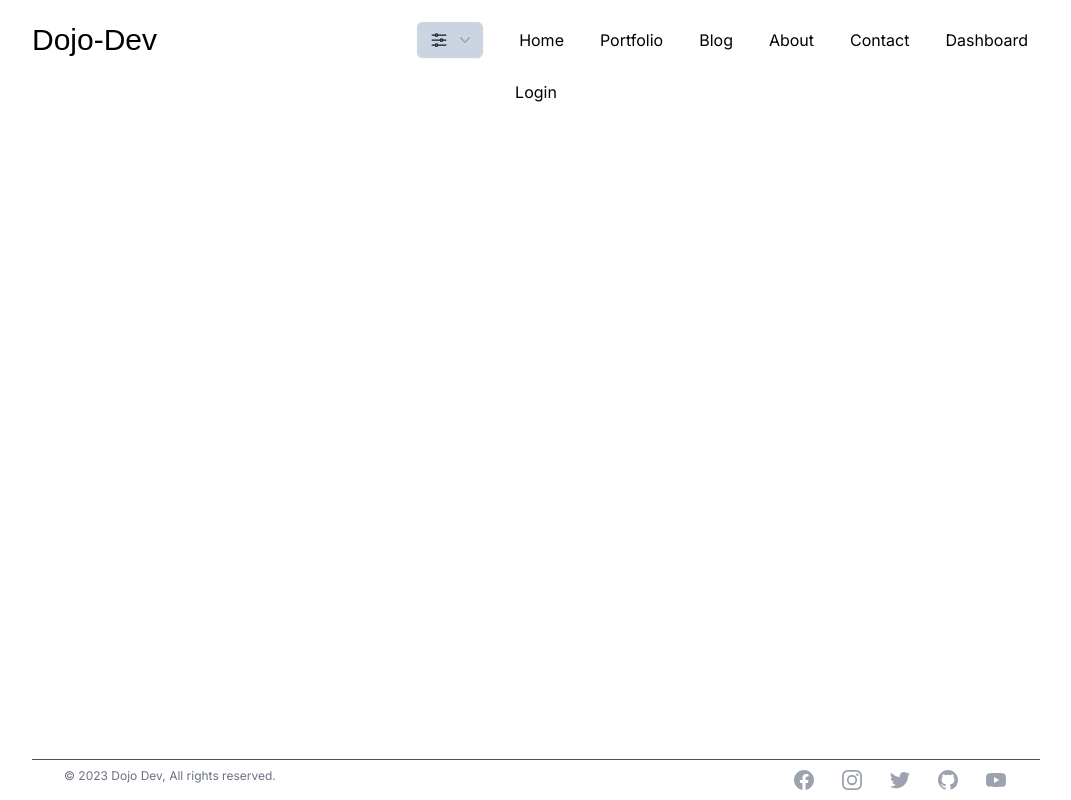
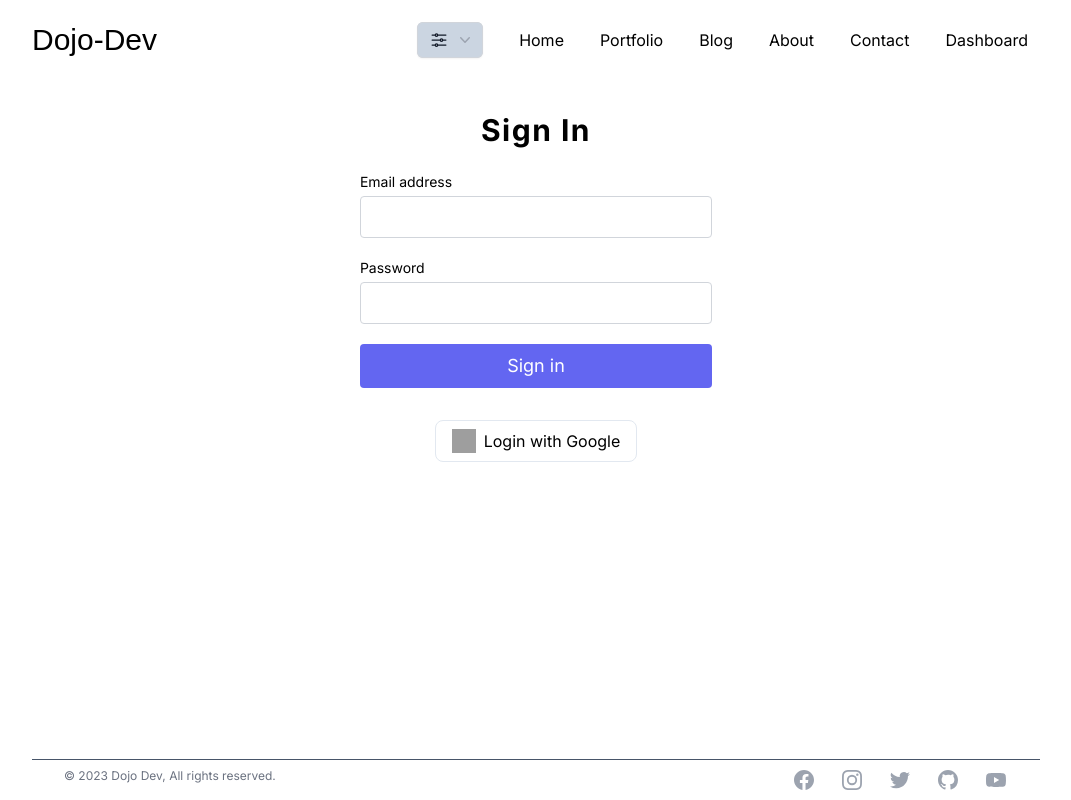
Before and after one commit to anon-pradip/dojo-dev-pofo, a Next.js app: page /dashboard/login in a window 1280 px wide. Shown: the whole page, without its empty margins (104-1175 px from the left). Built offline with nearby package versions, Linux system fonts and the light colour scheme; grey boxes are pictures that could not be loaded; a web font is replaced by a local one.

Commit message:
make user login successfull

```diff
--- a/app/api/auth/[...nextauth]/route.js
+++ b/app/api/auth/[...nextauth]/route.js
@@ -1,8 +1,9 @@
-import User from "@/models/User";
 import connect from "@/utils/db";
 import NextAuth from "next-auth/next";
 import GoogleProvider from "next-auth/providers/google";
 import bcrypt from "bcryptjs";
+import CredentialsProvider from "next-auth/providers/credentials";
+import { User } from "@/models/User";
 
 export const authOptions = {
   providers: [
@@ -10,7 +11,7 @@ export const authOptions = {
       clientId: process.env.GOOGLE_CLIENT_ID,
       clientSecret: process.env.GOOGLE_SECRET_KEY,
     }),
-    CredentialsProviders({
+    CredentialsProvider({
       id: "credentials",
       name: "Credentials",
       async authorize(credentials) {
@@ -39,6 +40,9 @@ export const authOptions = {
       },
     }),
   ],
+  pages: {
+    error: "/dashboard/login",
+  },
 };
 const handler = NextAuth(authOptions);
 export { handler as GET, handler as POST };
--- a/app/api/auth/register/route.js
+++ b/app/api/auth/register/route.js
@@ -1,7 +1,7 @@
-import User from "@/models/User";
 import connect from "@/utils/db";
 import { NextResponse } from "next/server";
 import bcrypt from "bcryptjs";
+import { User } from "@/models/User";
 
 export const POST = async (request) => {
   const { name, email, password } = await request.json();
--- a/app/dashboard/(auth)/login/page.jsx
+++ b/app/dashboard/(auth)/login/page.jsx
@@ -1,11 +1,66 @@
 "use client";
+import connect from "@/utils/db";
 import { signIn } from "next-auth/react";
 import React from "react";
 
 const Login = () => {
+  const handleSubmit = async (e) => {
+    e.preventDefault();
+    const email = e.target[0].value;
+    const password = e.target[1].value;
+
+    signIn("credentials", { email, password });
+  };
+
   return (
-    <div>
-      <button onClick={() => signIn("google")}>Login</button>
+    <div className=" flex justify-center items-center flex-col">
+      <form onSubmit={handleSubmit}>
+        <div className=" rounded-lg p-8 flex flex-col md:ml-auto w-full mt-10 md:mt-0">
+          <h2 className="text-3xl tracking-wider text-center font-bold title-font mb-5">
+            Sign In
+          </h2>
+          <div className="relative mb-4">
+            <label htmlFor="email" className="leading-7 text-sm ">
+              Email address
+            </label>
+            <input
+              type="email"
+              id="email"
+              name="email"
+              className="w-full rounded border border-gray-300 focus:border-indigo-500 focus:ring-2 focus:ring-indigo-200 text-base outline-none py-1 px-3 leading-8 transition-colors duration-200 ease-in-out"
+            />
+          </div>
+          <div className="relative mb-4">
+            <label htmlFor="password" className="leading-7 text-sm ">
+              Password
+            </label>
+            <input
+              type="password"
+              id="password"
+              name="password"
+              className="w-full rounded border border-gray-300 focus:border-indigo-500 focus:ring-2 focus:ring-indigo-200 text-base outline-none py-1 px-3 leading-8 transition-colors duration-200 ease-in-out"
+            />
+          </div>
+          <button
+            type="submit"
+            className="text-white bg-indigo-500 border-0 py-2 px-8 focus:outline-none hover:bg-indigo-600 rounded text-lg mt-1"
+          >
+            Sign in
+          </button>
+        </div>
+      </form>
+      <button
+        onClick={() => signIn("google")}
+        className="px-4 py-2 border flex gap-2 border-slate-200 rounded-lg hover:border-slate-400 hover:shadow transition duration-150"
+      >
+        <img
+          class="w-6 h-6"
+          src="https://www.svgrepo.com/show/475656/google-color.svg"
+          loading="lazy"
+          alt="google logo"
+        />
+        <span>Login with Google</span>
+      </button>
     </div>
   );
 };
--- a/models/User.js
+++ b/models/User.js
@@ -1,4 +1,4 @@
-import mongoose from "mongoose";
+import mongoose, { models } from "mongoose";
 
 const { Schema } = mongoose;
 
@@ -22,4 +22,4 @@ const userSchema = new Schema(
   { timestamps: true }
 );
 
-export default mongoose.model("User", userSchema);
+export const User = models.User || mongoose.model("User", userSchema);
```
